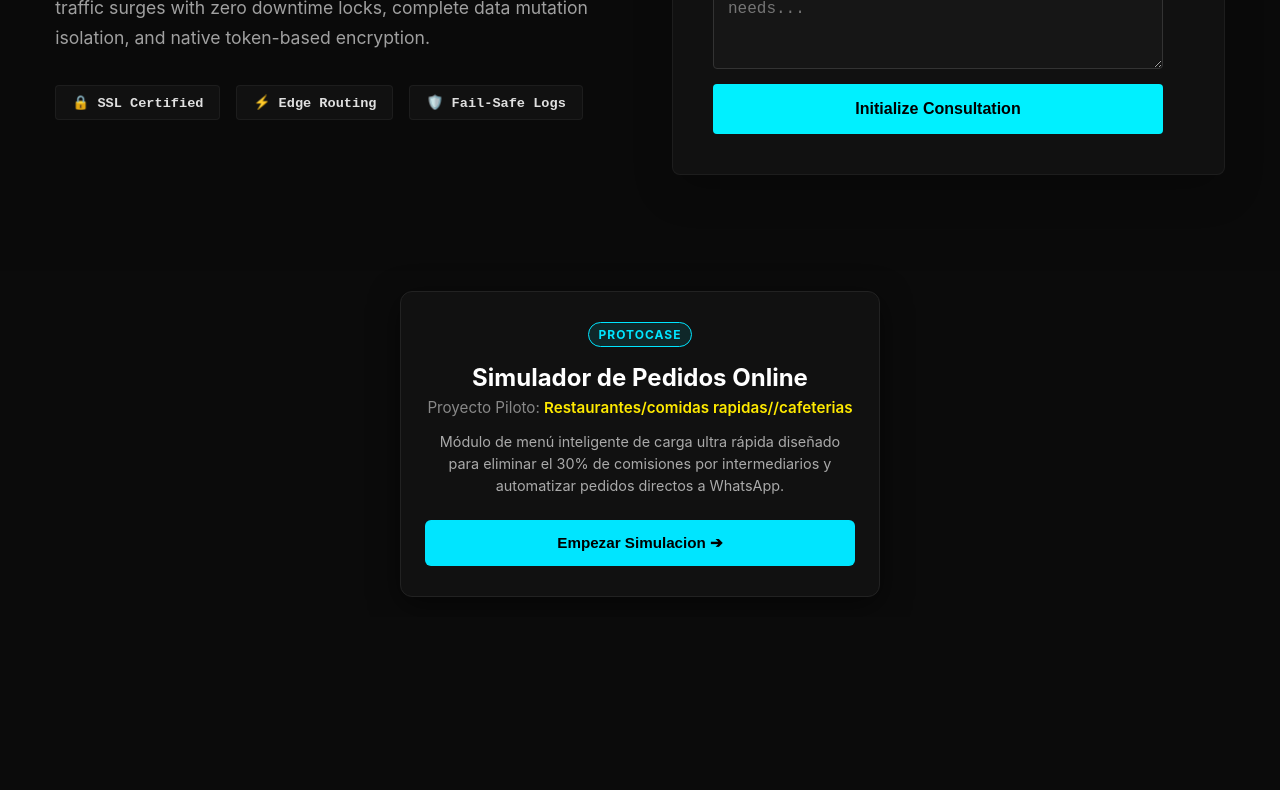
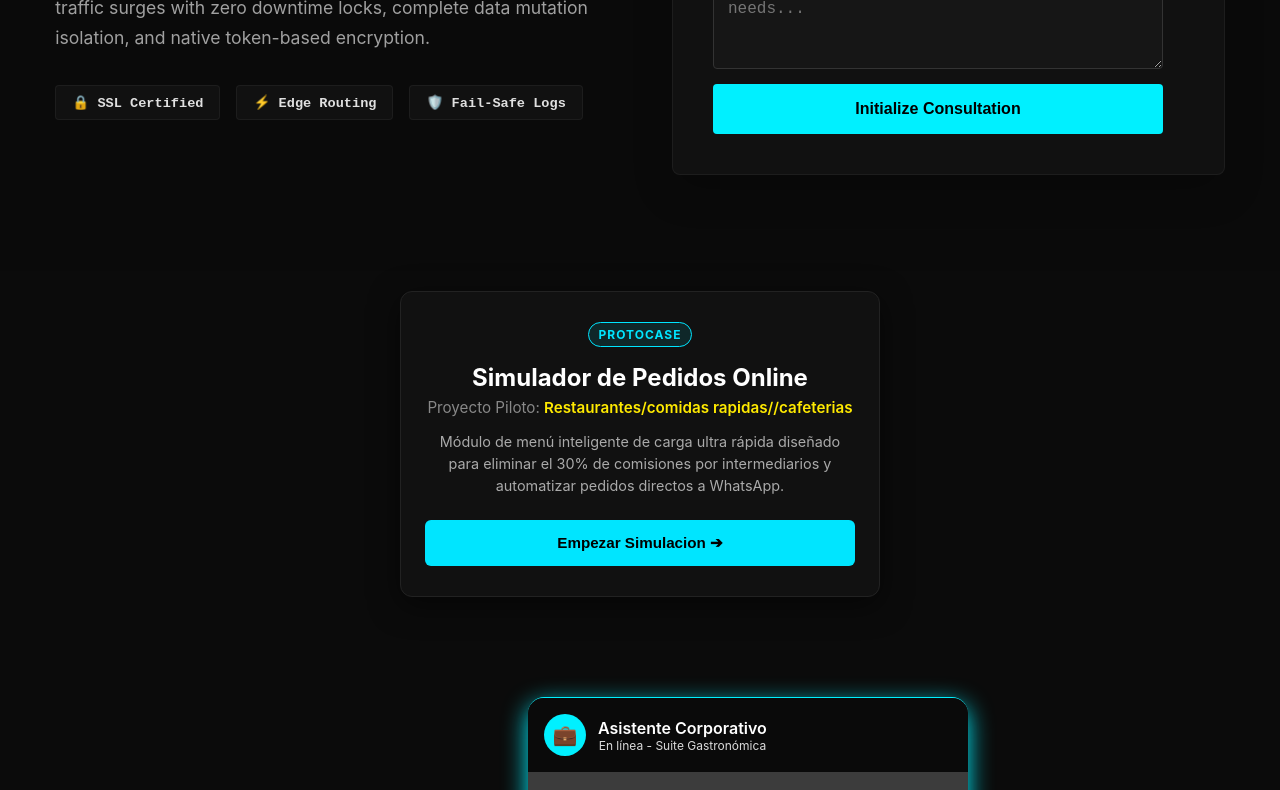
Before and after one commit to BaKai209/master-landing-react, a React (Create React App) app: page / in a window 1280 px wide. Shown: the part 2000-2790 px from the top of the page. Before the commit the page ends 2617 px from the top, so only its background shows below. Built offline with nearby package versions, Linux system fonts and the light colour scheme; the HTML template or start-up script is replaced by a standard one.

Commit message:
feat: incorporacion de sistema de reservas directamente a whatsapp

```diff
--- a/src/App.js
+++ b/src/App.js
@@ -6,6 +6,7 @@ import Features from './components/features/Features';
 import Analytics from './components/Analitytics/Analytics';
 import Infrastructure from './components/Infrastructure/Infrastructure';
 import RestaurantMenu from './components/RestauranteMenu';
+import BookingModule from './components/BookingModule';
 
 function App() {
   return (
@@ -16,6 +17,7 @@ function App() {
       <Analytics />
       <Infrastructure />
       <RestaurantMenu />
+      <BookingModule />
 
     </div>
   );
--- /dev/null
+++ b/src/components/BookingModule.jsx
@@ -0,0 +1,263 @@
+import React, { useState } from 'react';
+
+export default function BookingModule() {
+  const [formData, setFormData] = useState({
+    leadName: '',
+    companyName: '',
+    resDate: '',
+    resTime: '',
+    paxCount: '',
+    dietaryNotes: ''
+  });
+
+  const handleChange = (e) => {
+    const { name, value } = e.target;
+    setFormData((prev) => ({ ...prev, [name]: value }));
+  };
+
+  const handleSubmit = (e) => {
+    e.preventDefault();
+
+    // Ingeniería del enlace de WhatsApp: Formatea los datos con asteriscos para que lleguen en negrita
+    const message = `*NUEVA RESERVA CORPORATIVA*%0A%0A` +
+      ` *Nombre:* ${formData.leadName}%0A` +
+      ` *Empresa:* ${formData.companyName}%0A` +
+      ` *Fecha:* ${formData.resDate}%0A` +
+      ` *Hora:* ${formData.resTime}%0A` +
+      ` *Asistentes:* ${formData.paxCount} personas%0A` +
+      ` *Menú/Notas:* ${formData.dietaryNotes}`;
+
+    // Línea de atención de Mora Tech Suite o la caja del restaurante
+    const phoneNumber = "573026668432";
+    window.open(`https://wa.me/${phoneNumber}?text=${message}`, '_blank');
+  };
+
+  // Ecosistema de Estilos del Componente
+  const styles = {
+    container: {
+      width: '100%',
+      maxWidth: '440px',
+      background: 'rgba(255, 255, 255, 0.2)',
+      borderRadius: '16px',
+      boxShadow: '0 8px 24px #00f0ff',
+      overflow: 'hidden',
+      display: 'flex',
+      flexDirection: 'column',
+      fontFamily: '-apple-system, BlinkMacSystemFont, "Segoe UI", Roboto, sans-serif',
+      margin: '100px 33rem',
+      borderTop: '1px solid #00f0ff',
+    },
+    header: {
+      background: '#0a0a0a',
+      color: '#ffffff',
+      padding: '16px',
+      display: 'flex',
+      alignItems: 'center',
+      gap: '12px'
+    },
+    avatar: {
+      width: '42px',
+      height: '42px',
+      background: '#00f0ff',
+      borderRadius: '50%',
+      display: 'flex',
+      justifyContent: 'center',
+      alignItems: 'center',
+      fontSize: '20px'
+    },
+    headerText: {
+      margin: 0,
+      fontSize: '16px',
+      fontWeight: '600'
+    },
+    headerSub: {
+      fontSize: '12px',
+      opacity: 0.85,
+      display: 'block',
+    },
+    chatBody: {
+      padding: '20px',
+      display: 'flex',
+      flexDirection: 'column',
+      gap: '16px'
+    },
+    bubbleIn: {
+      backgroundColor: '#0a0a0a',
+      alignSelf: 'flex-start',
+      maxWidth: '85%',
+      padding: '12px 16px',
+      borderRadius: '12px 0 12px 12px',
+      fontSize: '14px',
+      lineHeight: '1.4',
+      boxShadow: '0 1px 2px #00f0ff',
+      color: ' #ffffff'
+    },
+    bubbleForm: {
+      backgroundColor: '#0a0a0a',
+      alignSelf: 'flex-start',
+      width: '92%',
+      padding: '16px',
+      borderRadius: '0 12px 12px 12px',
+      boxShadow: '0 1px 2px #00f0ff'
+    },
+    form: {
+      display: 'flex',
+      flexDirection: 'column',
+      gap: '12px'
+    },
+    formGroup: {
+      display: 'flex',
+      flexDirection: 'column',
+      gap: '4px'
+    },
+    label: {
+        fontSize: '11px',
+        fontWeight: '700',
+        color: '#b3b3b3',
+        textTransform: 'uppercase',
+        letterSpacing: '0.7px'
+    },
+    input: {
+      width: '100%',
+      padding: '10px',
+      border: '1px solid #e1e1e1',
+      borderRadius: '8px',
+      boxSizing: 'border-box',
+      fontSize: '14px',
+      backgroundColor: '#fafafa',
+      outline: 'none',
+      transition: 'border-color 0.2s'
+    },
+    btnSubmit: {
+      backgroundColor: '#00f0ff',
+      color: '#0a0a0a',
+      border: 'none',
+      padding: '12px',
+      borderRadius: '8px',
+      fontWeight: '700',
+      fontSize: '14px',
+      cursor: 'pointer',
+      textAlign: 'center',
+      marginTop: '8px',
+      boxShadow: '0 2px 4px rgba(0,0,0,0.1)'
+    },
+    footer: {
+      background: '#0a0a0a',
+      padding: '12px',
+      textAlign: 'center',
+      fontSize: '11px',
+      color: '#ffffff',
+      borderTop: '1px solid #00f0ff'
+    }
+  };
+
+  return (
+    <div style={styles.container}>
+      <div style={styles.header}>
+        <div style={styles.avatar}>💼</div>
+        <div>
+          <h3 style={styles.headerText}>Asistente Corporativo</h3>
+          <span style={styles.headerSub}>En línea - Suite Gastronómica</span>
+        </div>
+      </div>
+
+      <div style={styles.chatBody}>
+        <div style={styles.bubbleIn}>
+          ¡Hola! Gracias por elegirnos. Para gestionar tu reserva corporativa de inmediato, completa los siguientes campos.
+        </div>
+
+        <div style={styles.bubbleForm}>
+          <form style={styles.form} onSubmit={handleSubmit}>
+            <div style={styles.formGroup}>
+              <label style={styles.label}>Nombre del Coordinador</label>
+              <input
+                type="text"
+                name="leadName"
+                placeholder="Ej. Carlos Mendoza"
+                value={formData.leadName}
+                onChange={handleChange}
+                style={styles.input}
+                required
+              />
+            </div>
+
+            <div style={styles.formGroup}>
+              <label style={styles.label}>Nombre de la Empresa</label>
+              <input
+                type="text"
+                name="companyName"
+                placeholder="Ej. Mora Tech Suite"
+                value={formData.companyName}
+                onChange={handleChange}
+                style={styles.input}
+                required
+              />
+            </div>
+
+            <div style={styles.formGroup}>
+              <label style={styles.label}>Fecha del Evento</label>
+              <input
+                type="date"
+                name="resDate"
+                value={formData.resDate}
+                onChange={handleChange}
+                style={styles.input}
+                required
+              />
+            </div>
+
+            <div style={styles.formGroup}>
+              <label style={styles.label}>Hora de Llegada</label>
+              <input
+                type="time"
+                name="resTime"
+                value={formData.resTime}
+                onChange={handleChange}
+                style={styles.input}
+                required
+              />
+            </div>
+
+            <div style={styles.formGroup}>
+              <label style={styles.label}>Número de Invitados</label>
+              <input
+                type="number"
+                name="paxCount"
+                min="1"
+                placeholder="Cantidad de personas"
+                value={formData.paxCount}
+                onChange={handleChange}
+                style={styles.input}
+                required
+              />
+            </div>
+
+            <div style={styles.formGroup}>
+              <label style={styles.label}>Preferencia de Menú</label>
+              <select
+                name="dietaryNotes"
+                value={formData.dietaryNotes}
+                onChange={handleChange}
+                style={styles.input}
+                required
+              >
+                <option value="" disabled>Selecciona una opción</option>
+                <option value="Menú Estándar de la Casa">Menú Tradicional de la Casa</option>
+                <option value="Opción Vegetariana Habilitada">Opción Vegetariana (Burritos/Bowls)</option>
+                <option value="Restricciones bajo consulta">Múltiples restricciones / Alergias</option>
+              </select>
+            </div>
+
+            <button type="submit" style={styles.btnSubmit}>
+              Confirmar Reserva
+            </button>
+          </form>
+        </div>
+      </div>
+
+      <div style={styles.footer}>
+        🔒 Infraestructura unificada - Mora Tech Suite
+      </div>
+    </div>
+  );
+}
--- a/src/components/Navbar/Navbar.jsx
+++ b/src/components/Navbar/Navbar.jsx
@@ -6,7 +6,7 @@ function Navbar() {
     <nav className="navbar">
       {/* 1. Logotipo de la Suite */}
       <div className="navbar-logo">
-        JOHAN MORA <span className="logo-accent">| TECH SUITE</span>
+         MORA <span className="logo-accent">| TECH SUITE</span>
       </div>
 
       {/* 2. Enlaces de Navegación de la Landing */}
```
